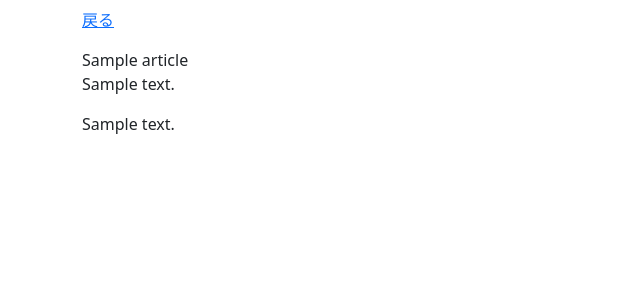
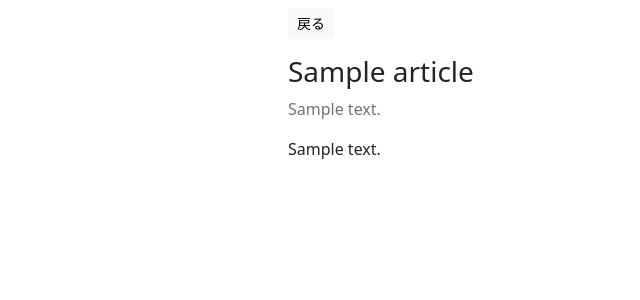
Before and after one commit to joshua-hashimoto/django-tutorial-playlist, a Django app: a page that uses templates/articles/article_detail.html in a window 1280 px wide. Shown: the top 300 px of the page, without its empty margins (0-640 px from the left). Run offline with Django 4.2, Linux system fonts and the light colour scheme; tables that the repository leaves empty hold one stand-in row (values such as "Sample post").

Commit message:
fix: BulmaからBootstrapに変更

```diff
--- a/templates/articles/article_detail.html
+++ b/templates/articles/article_detail.html
@@ -3,16 +3,21 @@
 {% block title %}{% endblock title %}
 
 {% block content %}
-<div class="section">
-    <div class="block is-flex is-justify-content-space-between">
+<div class="container">
+    <div class="row justify-content-md-center">
+        <div class="col col-8">
+            <div class="row">
+                <div class="d-flex justify-content-between">
                     <div>
-            <a href="{% url 'articles:article_list' %}" class="button is-small">戻る</a>
+                        <a href="{% url 'articles:article_list' %}" class="btn btn-light btn-sm">戻る</a>
                     </div>
                 </div>
+            </div>
+            <div class="row">
                 <div class="mt-3">
-        <div class="title">{{ object.title }}</div>
+                    <h3>{{ object.title }}</h3>
                     {% if object.description %}
-            <div>{{ object.description }}</div>
+                        <div class="text-muted">{{ object.description }}</div>
                     {% endif %}
                     <div class="mt-3">
                         <div class="content">
@@ -21,4 +26,7 @@
                     </div>
                 </div>
             </div>
+        </div>
+    </div>
+</div>
 {% endblock content %}
```
Lines whose indentation alone changed are shown as unchanged.
